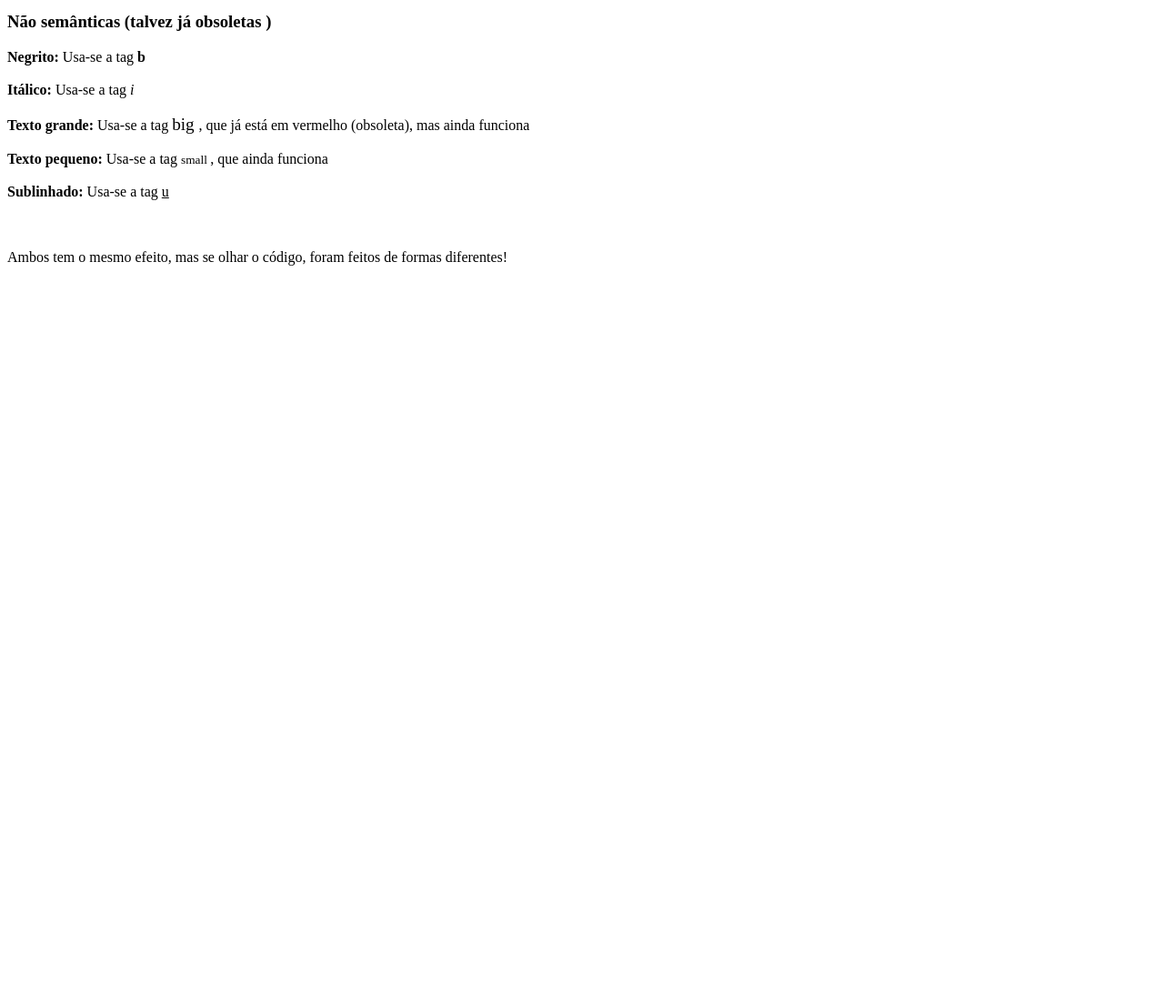
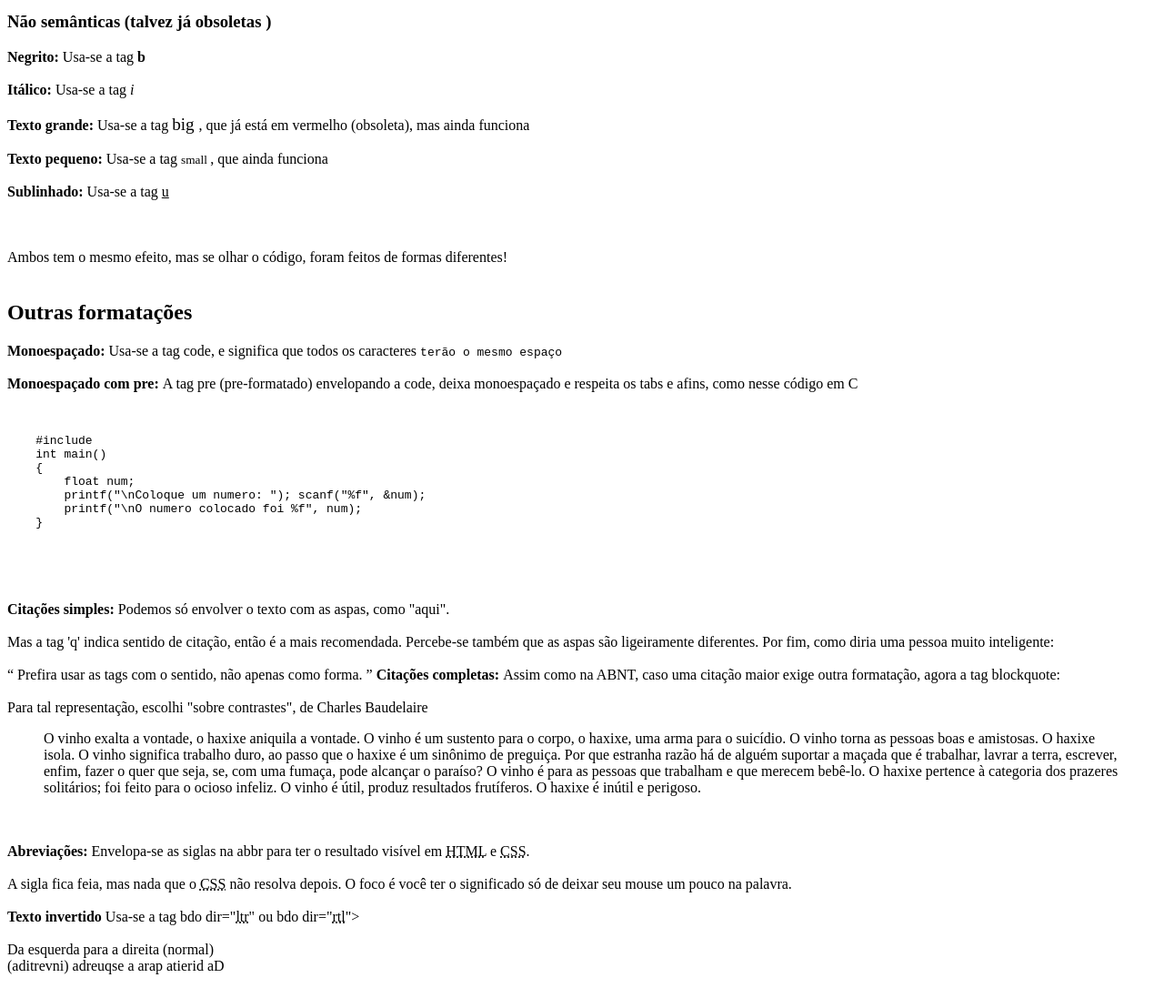
Before and after one commit to DanielRSena/HTML, a plain HTML site: page Testes e conteúdo.html in a window 1280 px wide. Shown: the part 578-1675 px from the top of the page at 91% size. Before the commit the page ends 878 px from the top, so only its background shows below. Drawn offline with Linux system fonts and the light colour scheme.

Commit message:
Update Testes e conteúdo.html

```diff
--- a/Testes e conteúdo.html
+++ b/Testes e conteúdo.html
@@ -28,6 +28,42 @@
     <strong> Texto pequeno: </strong> Usa-se a tag <small> small </small>, que ainda funciona <br><br>
     <strong> Sublinhado: </strong> Usa-se a tag <u> u </u> <br><br>
 
-    <br><br> Ambos tem o mesmo efeito, mas se olhar o código, foram feitos de formas diferentes!
+    <br><br> Ambos tem o mesmo efeito, mas se olhar o código, foram feitos de formas diferentes! <br><br>
+
+    <h2> Outras formatações </h2>
+
+    <strong> Monoespaçado: </strong> Usa-se a tag code, e significa que todos os caracteres <code> terão o mesmo espaço </code> <br><br>
+    <strong>Monoespaçado com pre: </strong> A tag pre (pre-formatado) envelopando a code, deixa monoespaçado e respeita os tabs e afins, como nesse código em C <br><br>
+    <pre>
+        <code>
+    #include <stdio.h>
+    int main()
+    {
+        float num;
+        printf("\nColoque um numero: "); scanf("%f", &num);
+        printf("\nO numero colocado foi %f", num);
+    }
+        </code>
+    </pre> <br><br>
+
+    <strong>Citações simples: </strong> Podemos só envolver o texto com as aspas, como "aqui". <br><br> Mas a tag 'q' indica sentido de citação, então é a mais recomendada. Percebe-se também que as aspas são ligeiramente diferentes. Por fim, como diria uma pessoa muito inteligente: <br><br>
+    <q> Prefira usar as tags com o sentido, não apenas como forma. </q>
+
+    <strong> Citações completas: </strong> Assim como na ABNT, caso uma citação maior exige outra formatação, agora a tag blockquote: <br><br>
+    Para tal representação, escolhi "sobre contrastes", de Charles Baudelaire
+    <blockquote> <!--se dentro do blockquote colocarmos cite="limk de acesso", os navegadores saberão que esse trecho veio de lá-->
+        O vinho exalta a vontade, o haxixe aniquila a vontade. O vinho é um sustento para o corpo, o haxixe, uma arma para o suicídio. O vinho torna as pessoas boas e amistosas. O haxixe isola. O vinho significa trabalho duro, ao passo que o haxixe é um sinônimo de preguiça. Por que estranha razão há de alguém suportar a maçada que é trabalhar, lavrar a terra, escrever, enfim, fazer o quer que seja, se, com uma fumaça, pode alcançar o paraíso? O vinho é para as pessoas que trabalham e que merecem bebê-lo. O haxixe pertence à categoria dos prazeres solitários; foi feito para o ocioso infeliz. O vinho é útil, produz resultados frutíferos. O haxixe é inútil e perigoso.
+    </blockquote> <br><br>
+
+    <strong>Abreviações: </strong> Envelopa-se as siglas na abbr para ter o resultado visível em <abbr title="HyperText Markup Language">HTML</abbr> e <abbr title="Cascading Style Sheets">CSS</abbr>. <br><br>
+
+    A sigla fica feia, mas nada que o <abbr title="Cascading Style Sheets">CSS</abbr> não resolva depois. O foco é você ter o significado só de deixar seu mouse um pouco na palavra. <br><br>
+
+    <strong>Texto invertido </strong> Usa-se a tag bdo dir="<abbr title="left to right">ltr</abbr>" ou bdo dir="<abbr title="right to left">rtl</abbr>"> <br><br>
+    <bdo dir="ltr"> Da esquerda para a direita </bdo> (normal) <br>
+    <bdo dir="rtl"> Da direita para a esquerda (invertida) </bdo> <br><br>
+
+
+
 </body>
 </html>
```
